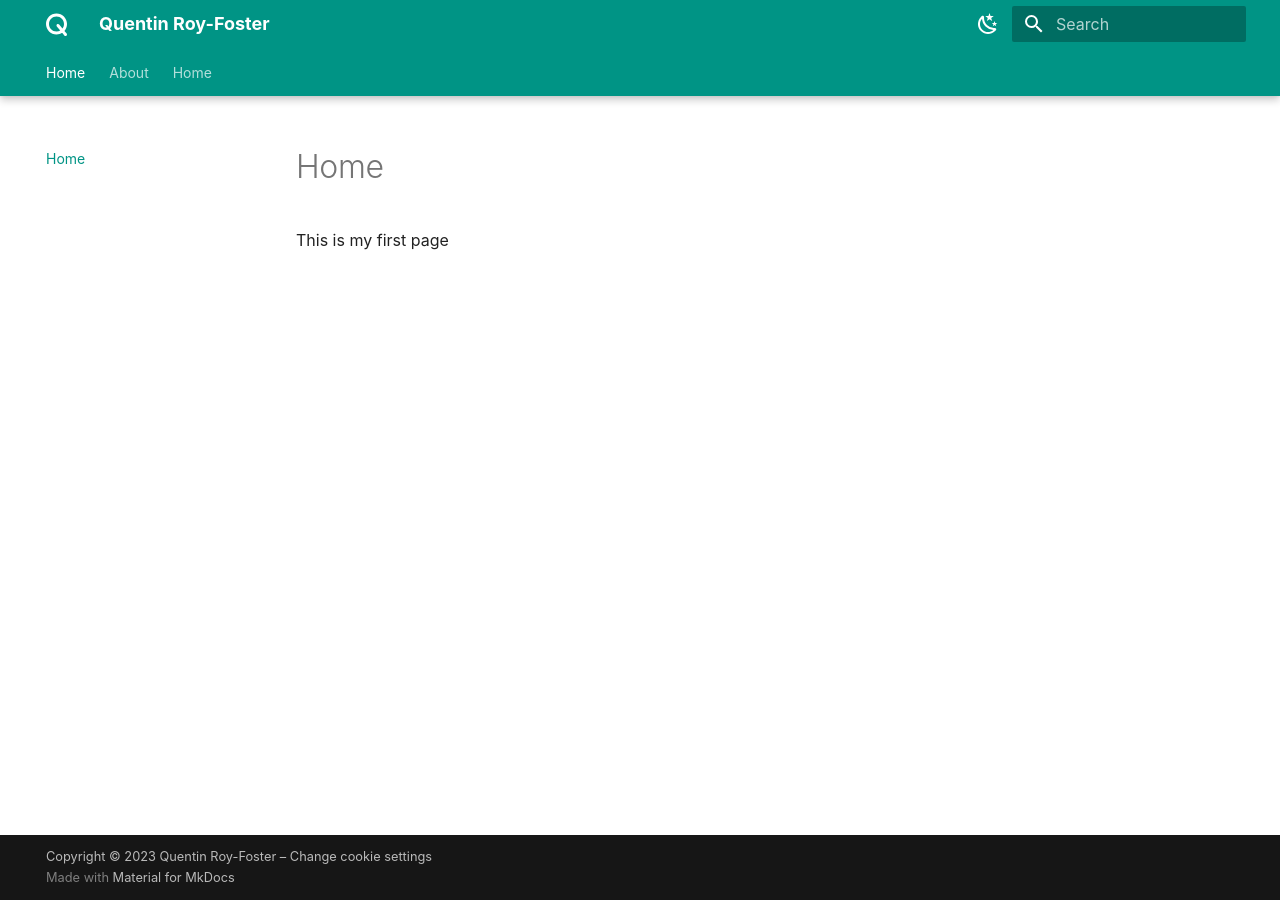
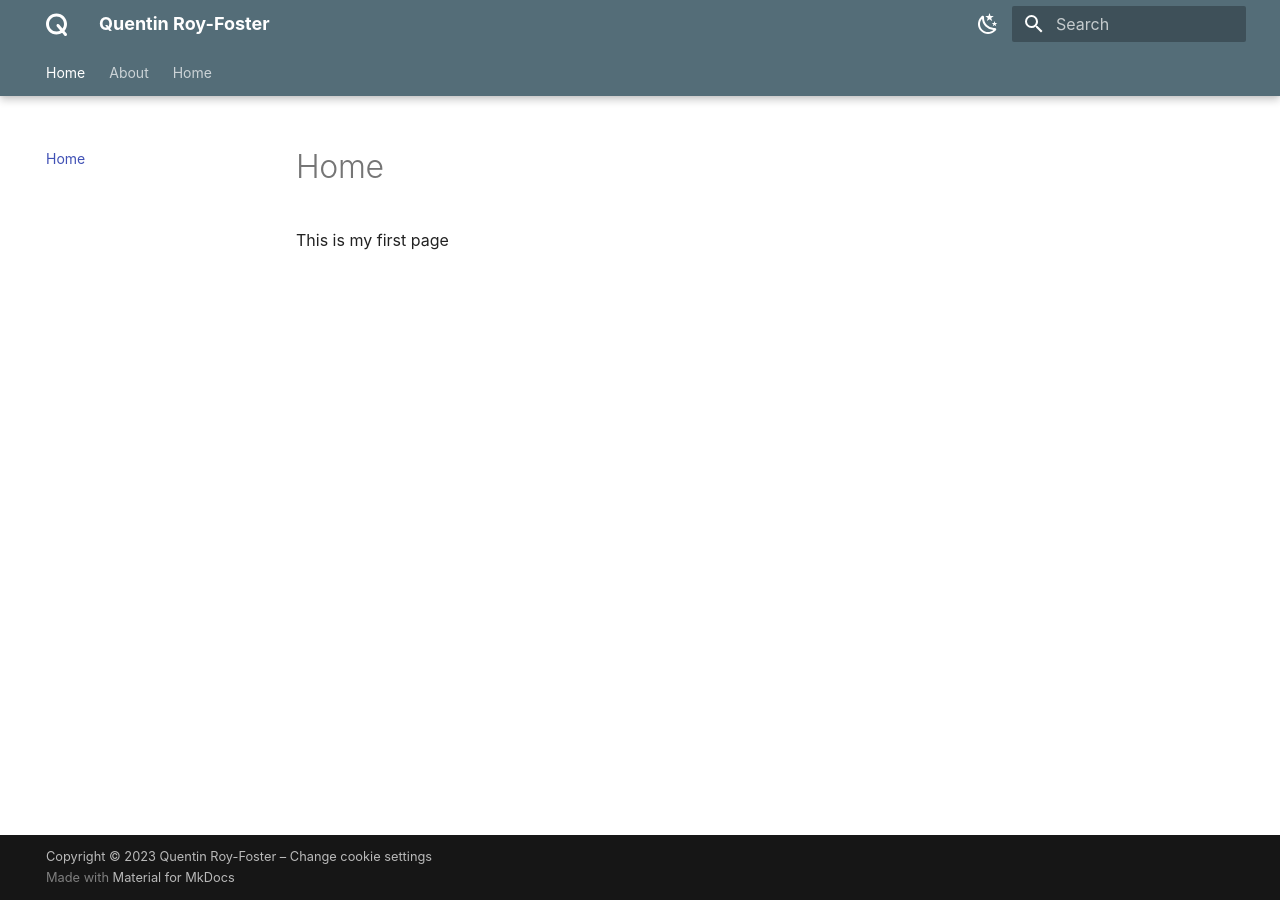
Before and after one commit to quentinrf/quentinrf.github.io, an MkDocs documentation site: the page built from docs/index.md, in a window 1280 px wide. Built offline with MkDocs 1.6.1 and Material for MkDocs 9.7.7, drawn with Linux system fonts in a browser that asks for light colours; some web fonts are replaced.

Commit message:
update color palette

```diff
--- a/mkdocs.yml
+++ b/mkdocs.yml
@@ -12,15 +12,13 @@ theme:
       toggle:
         icon: material/weather-night
         name: Switch to dark mode
-      primary: teal
-      secondary: white
+      primary: blue grey
       accent: pink
     - scheme: slate
       toggle:
         icon: material/weather-sunny
         name: Switch to light mode
       primary: blue grey
-      secondary: blue grey
       accent: pink
   font:
     text: "Slabo 13px"
```
